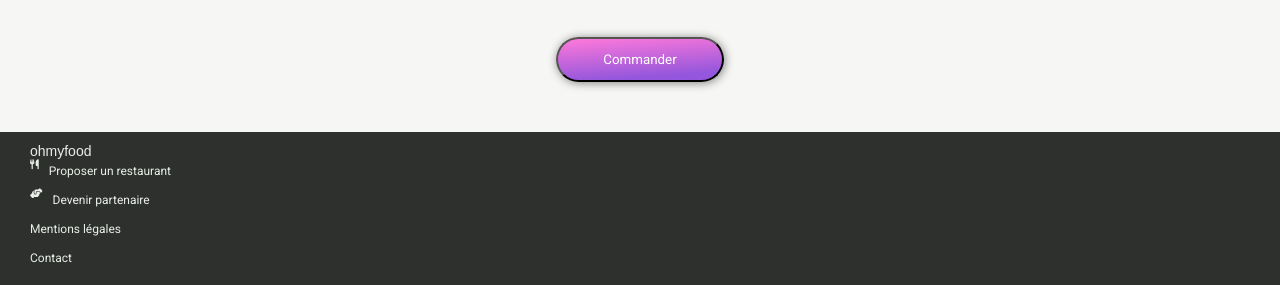
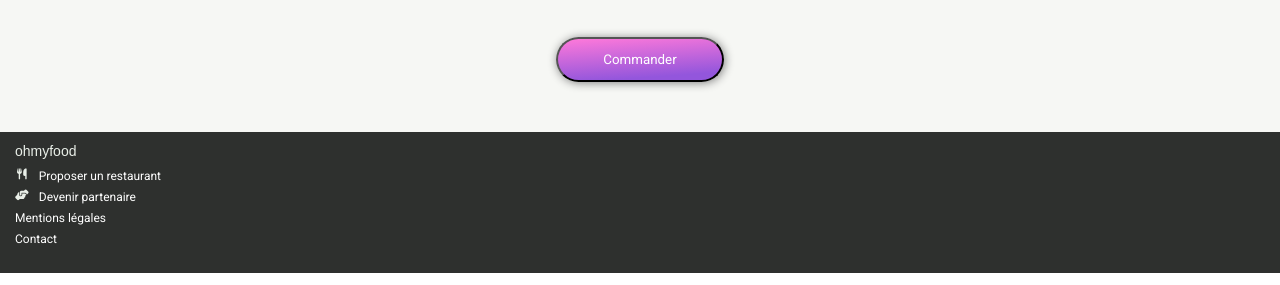
Before and after one commit to Ckeogh10/ohmyfood, a website: page menu_1.html in a window 1280 px wide. Shown: the part 1092-1377 px from the top of the page. Drawn offline with Linux system fonts and the light colour scheme; a web font is replaced by a local one.

Commit message:
Various fixes + fixed footer

```diff
--- a/menu_1.html
+++ b/menu_1.html
@@ -192,16 +192,15 @@
                 <div class="footer-content">
                         <h1>ohmyfood</h1>
                         <div class="footer-content__item">
-                            <i class="footer-content__icon fa-solid fa-utensils"></i>
-                            <p>Proposer un restaurant</p>
+                            <i class="footer-content__icon fa-solid fa-utensils fa-fw"></i>
+                            <a href="#">Proposer un restaurant</a>
                         </div>
                         <div class="footer-content__item">
-                            <i class="footer-content__icon fa-solid fa-handshake-angle"></i>
-                            <p>Devenir partenaire</p>
+                            <i class="footer-content__icon fa-solid fa-handshake-angle fa-fw"></i>
+                            <a href="#">Devenir partenaire</a>
                         </div>
-
-                        <p>Mentions légales </p>
-                        <p>Contact</p>
+                        <a href="#">Mentions légales</a>
+                        <a href="#">Contact</a>
                 </div>
             </footer>
 
--- a/sass/Composants/_primary-button.scss
+++ b/sass/Composants/_primary-button.scss
@@ -8,6 +8,7 @@
     text-decoration: none;
     position: relative;
     z-index: 1;
+    cursor: pointer;
 
     &:hover  {
         &::after {
--- a/sass/Layout/_footer.scss
+++ b/sass/Layout/_footer.scss
@@ -9,21 +9,22 @@ footer {
     display: flex;
     flex: 1;
     flex-direction: column;
-    padding-left: 30px;
-    padding-top: 10px;
-    padding-bottom: 10px;
+    padding: 10px 10px 20px 15px;
     margin-bottom: 0;
 
     h1 {
         font-size: 14px;
         font-weight: 300;
         margin: 0;
+        padding-bottom: 10px;
     }
 
-    p {
-    font-size: 12px;
-    margin-bottom: 10px;
-    margin-top: 5px;
+  a {
+        text-decoration: none;
+        color: white;
+        font-size: 12px;
+        margin: 0;
+        padding-bottom: 7px;
     }
 
     &__item {
@@ -35,6 +36,6 @@ footer {
     &__icon {
     display: flex;
     align-items: center;
-    font-size: 10px;
+    font-size: 11px;
     }
 }
--- a/sass/Layout/_menu-animation.scss
+++ b/sass/Layout/_menu-animation.scss
@@ -24,6 +24,6 @@
 }
 
 @keyframes dessert-load {
-    from {  opacity: 0; transform: scaleY(0.5);}
+    from {  opacity: 0; transform: scaleY(0.4);}
     to {  opacity: 1; transform: scaleY(1.0);}
 }
--- a/sass/Layout/_menu.scss
+++ b/sass/Layout/_menu.scss
@@ -82,6 +82,7 @@
         font-size: 16px;
         overflow: hidden;
         text-overflow: ellipsis;
+        padding-right: 20px;
     }
 
     &__info {
@@ -110,6 +111,7 @@
         color: #2e3333;
         text-align: right;
         padding-right: 15px;
+        padding-left: 5px;
     }
 
     &__anim {
--- a/sass/Pages/_homepage.scss
+++ b/sass/Pages/_homepage.scss
@@ -66,6 +66,7 @@
         align-items: center;
         justify-content: space-between;
         width: 90%;
+        max-width: 350px;
         background-color: $color-background;
         border: 1px solid #f6f7f4;
         border-radius: 20px;
@@ -178,11 +179,11 @@
             animation: fontgradient 2s ease-in-out alternate;
         }
 
-        // @keyframes fontgradient {
-        //     0%{background-position:0% 92%}
-        //     50%{background-position:100% 9%}
-        //     100%{background-position:0% 92%}
-        //     }
+        @keyframes fontgradient {
+            0%{background-position:0% 92%}
+            50%{background-position:100% 9%}
+            100%{background-position:0% 92%}
+        }
 
         // &:hover &--hover {
         //     opacity: 1;
```
Also changed, not shown: index.html (+4 -4 lines), menu_2.html (+6 -7 lines), menu_3.html (+6 -7 lines), menu_4.html (+6 -7 lines), public/css/main.css, 1 other file.
